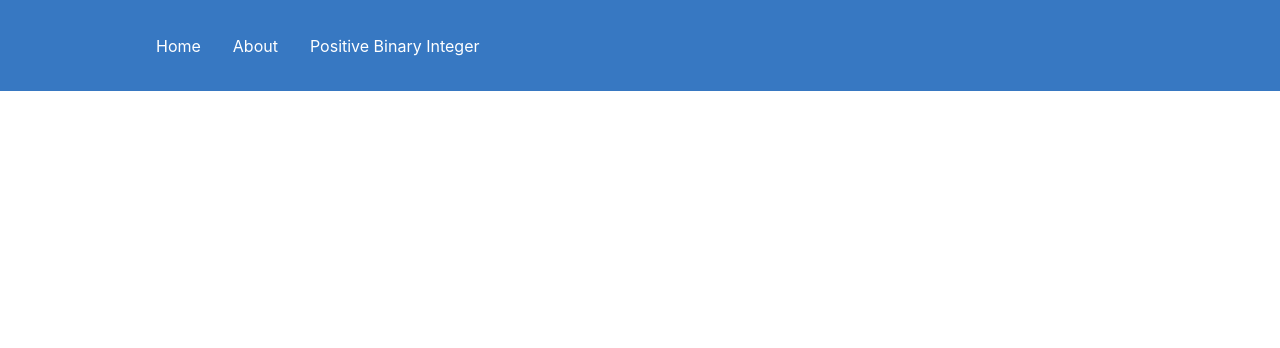
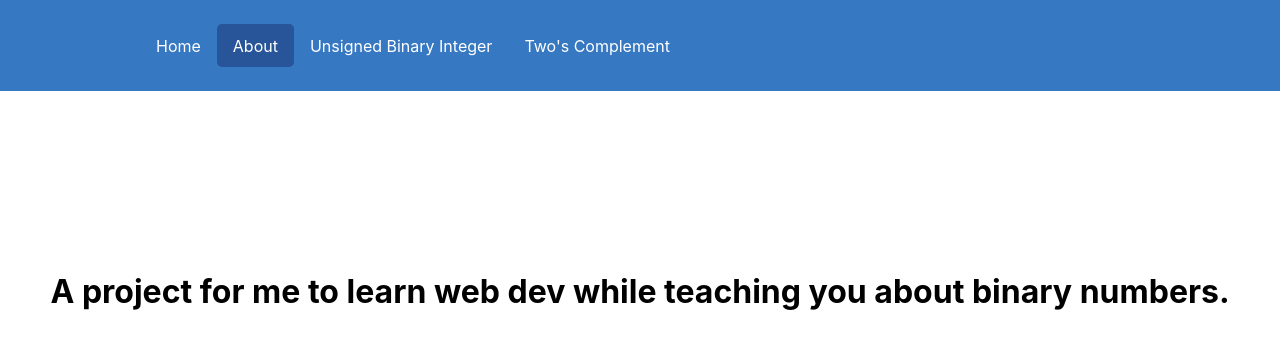
Before and after one commit to bo-wen-zhang/binary-numbers-app, a React (Create React App) app: page /binary-numbers-app/about in a window 1280 px wide. Shown: the top 348 px of the page. Built offline with nearby package versions, Linux system fonts and the light colour scheme.

Commit message:
✨ added page for two's complement binary to denary

```diff
--- a/src/About.js
+++ b/src/About.js
@@ -1,7 +1,6 @@
 import React from 'react';
 
 export default function About() {
-    console.log("hi?")
     return (
         <div
             style={{
@@ -11,7 +10,7 @@ export default function About() {
             height: '50vh'
             }}
         >
-        <h1>Interactive way to learn about binary numbers</h1>
+        <h1>A project for me to learn web dev while teaching you about binary numbers.</h1>
         </div>
     );
 };
--- a/src/App.js
+++ b/src/App.js
@@ -2,18 +2,21 @@ import React, { useState } from 'react';
 import Navbar from './Navbar';
 import About from './About';
 import Home from './Home';
-import PositiveBinary from './PositiveBinary';
+import BinaryToDenary from './BinaryToDenary';
 import { BrowserRouter as Router, Routes, Route } from 'react-router-dom';
 
 export default function App() {
+  const unsignedPlaceValues = [128, 64, 32, 16, 8, 4, 2, 1];
+  const signedPlaceValues = [-128, 64, 32, 16, 8, 4, 2, 1];
   return (
 
     <Router>
     <Navbar />
     <Routes>
-      <Route path='/' exact element={<Home/>} />
-      <Route path='/about' element={<About/>} />
-      <Route path='/positive-binary-integer' element={<PositiveBinary/>} />
+      <Route path='/binary-numbers-app/' exact element={<Home/>} />
+      <Route path='/binary-numbers-app/about' element={<About/>} />
+      <Route path='/binary-numbers-app/unsigned-binary-int' element={<BinaryToDenary key="unsigned" decimalPlaceValues={unsignedPlaceValues}/>} />
+      <Route path='/binary-numbers-app/two-s-complement' element={<BinaryToDenary key="two-s-complement" decimalPlaceValues={signedPlaceValues}/>} />
     </Routes>
     </Router>
   );
--- a/src/PositiveBinary.js
+++ b/src/BinaryToDenary.js
@@ -3,8 +3,7 @@ import ButtonRow from './ButtonRow';
 import LabelRow from './LabelRow';
 import Result from './Result';
 
-export default function PositiveBinary() {
-    const decimalPlaceValues = [128, 64, 32, 16, 8, 4, 2, 1];
+export default function BinaryToDenary({decimalPlaceValues}) {
     const [binaryValues, setBinaryValues] = useState(Array.from(Array(8), () => 0));
     const [decimalResult, setDecimalResult] = useState(0);
 
--- a/src/Navbar.js
+++ b/src/Navbar.js
@@ -12,14 +12,17 @@ export default function Navbar() {
             <Nav>
                 <Bars />
                 <NavMenu>
-                    <NavLink to='/' activestyle="true">
+                    <NavLink to='/binary-numbers-app/' activestyle="true">
                         Home
                     </NavLink>
-                    <NavLink to='/about' activestyle="true">
+                    <NavLink to='/binary-numbers-app/about' activestyle="true">
                         About
                     </NavLink>
-                    <NavLink to='/positive-binary-integer' activestyle="true">
-                        Positive Binary Integer
+                    <NavLink to='/binary-numbers-app/unsigned-binary-int' activestyle="true">
+                        Unsigned Binary Integer
+                    </NavLink>
+                    <NavLink to='/binary-numbers-app/two-s-complement' activestyle="true">
+                        Two's Complement
                     </NavLink>
                 </NavMenu>
             </Nav>
```
